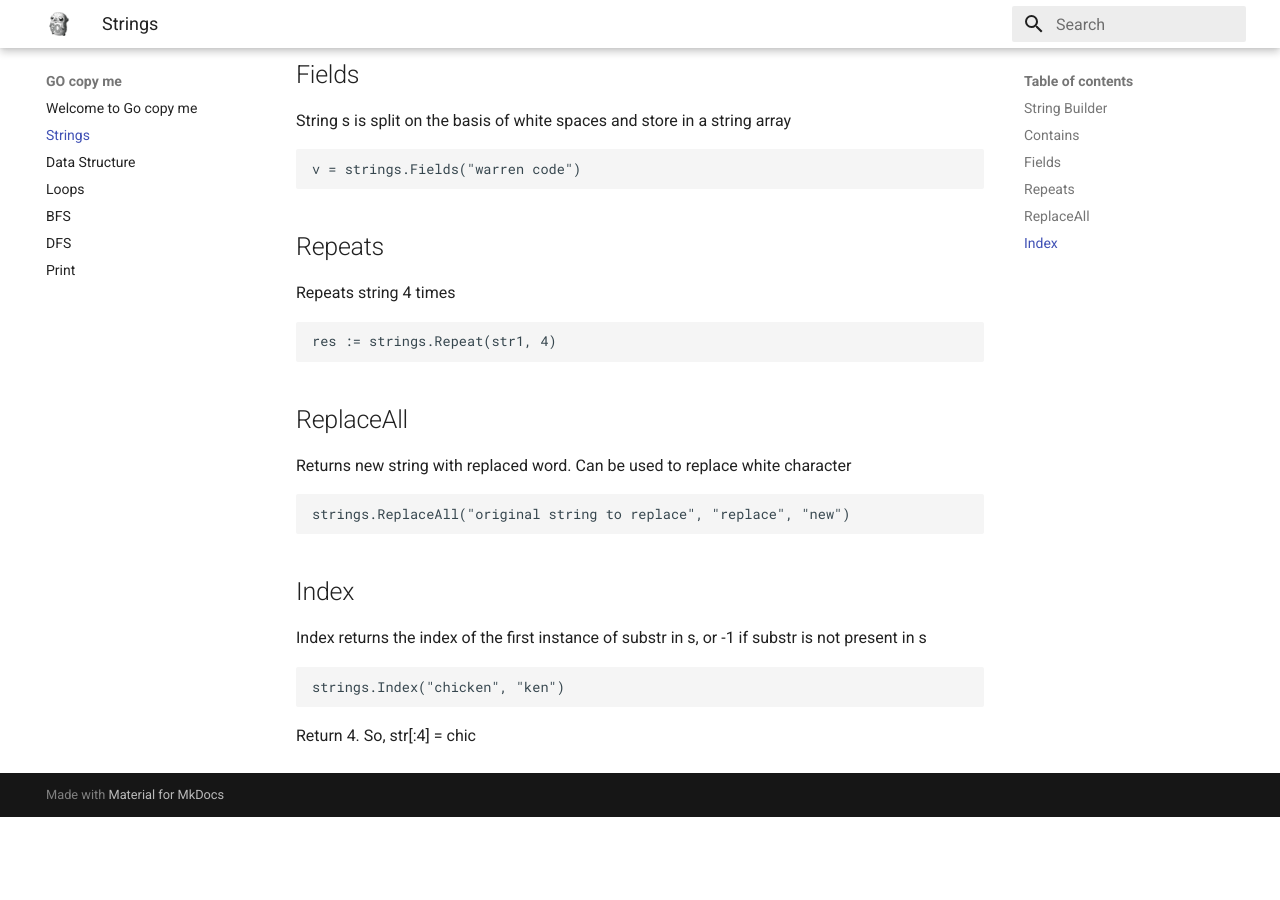
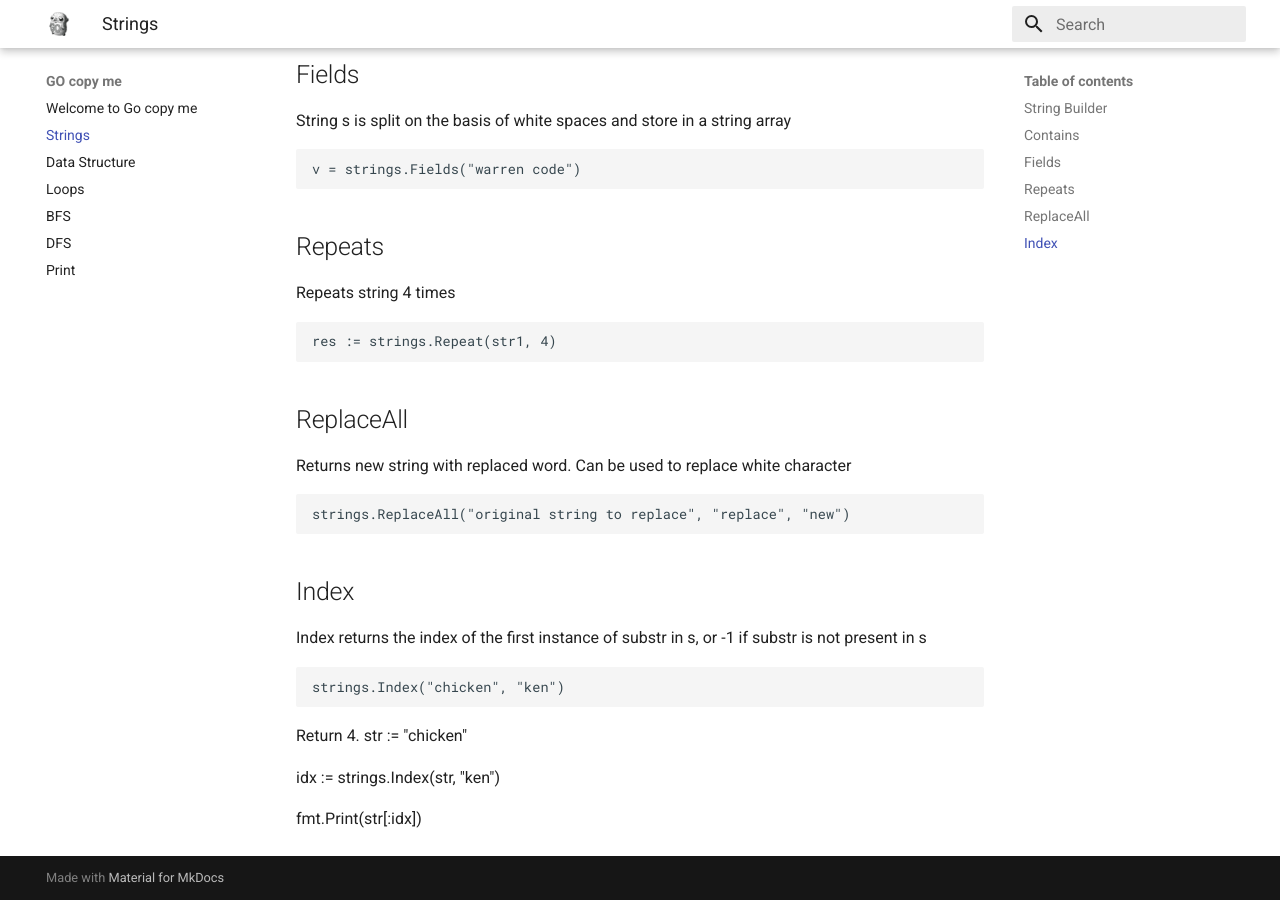
Before and after one commit to stashedUp/go-copy-paste, an MkDocs documentation site: the page built from docs/Strings.md, in a window 1280 px wide and 900 px high, scrolled down 709 px. Built offline with MkDocs 1.6.1 and Material for MkDocs 9.7.7, drawn with Linux system fonts in a browser that asks for light colours; before the commit the page ends 1526 px from its top, so only the background shows below that.

Commit message:
Update Strings.md

````diff
--- a/docs/Strings.md
+++ b/docs/Strings.md
@@ -44,4 +44,9 @@ Index returns the index of the first instance of substr in s, or -1 if substr is
 ```
 strings.Index("chicken", "ken")
 ```
-Return 4. So, str[:4] = chic
+Return 4.
+str := "chicken"
+
+idx := strings.Index(str, "ken")
+
+fmt.Print(str[:idx])
````
